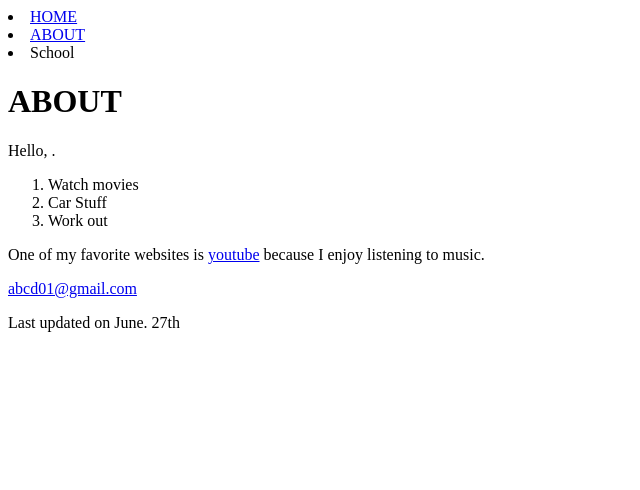
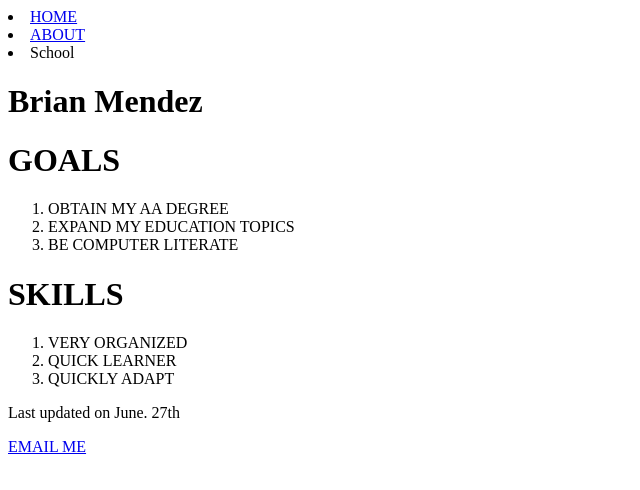
Before and after one commit to Collegestudentedu/CIS162, a plain HTML site: page about.html in a window 1280 px wide. Shown: the whole page, without its empty margins (0-640 px from the left). Drawn offline with Linux system fonts and the light colour scheme.

Commit message:
Add files via upload

```diff
--- a/about.html
+++ b/about.html
@@ -1,24 +1,28 @@
 <!DOCTYPE html>
 <html lang="en">
 <head>
-<title>ABOUT </title>
+<title>ABOUT</title>
 </head>
 <body>
 <nav>
 <li><a href="file:///C:/Users/optim/OneDrive/Desktop/CIS%20162/index.html" target="_blank">HOME</a>
 <li><a href="file:///C:/Users/optim/OneDrive/Desktop/CIS%20162/about.html" target="_blank">ABOUT</a>
-<li>School
-</li>
+<li>School</li>
 </nav>
-<h1> ABOUT</h1>
-<p>Hello, .</p>
+<h1>Brian Mendez</h1>
+<h1>GOALS</h1>
 <ol>
-<li>Watch movies</li>
-<li>Car Stuff</li>
-<li>Work out</li>
+<li>OBTAIN MY AA DEGREE</li>
+<li>EXPAND MY EDUCATION TOPICS</li>
+<li>BE COMPUTER LITERATE</li>
 </ol>
-<p>One of my favorite websites is <a href="https://www.youtube.com/" target="_blank">youtube</a> because I enjoy listening to music.</p>
-<footer><a href="https://www.google.com/" target="_blank">abcd01@gmail.com</a> </footer>
+<h1>SKILLS</h1>
+<ol>
+<li>VERY ORGANIZED</li>
+<li>QUICK LEARNER</li>
+<li>QUICKLY ADAPT</li>
+</ol>
 <p>Last updated on June. 27th</p>
+<footer><a href="https://www.google.com/" target="_blank">EMAIL ME</a> </footer>
 </body>
 </html>
```
Also changed, not shown: index.html (+1 -2 lines).
